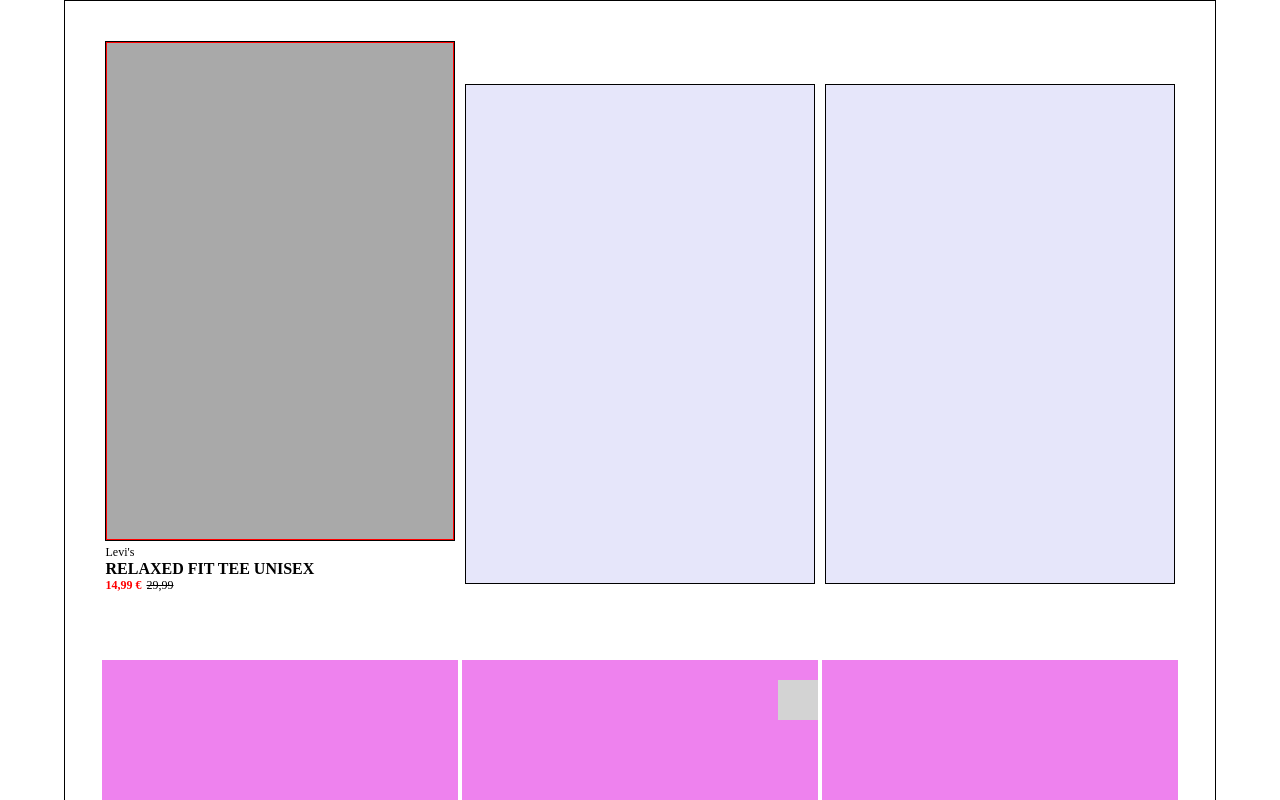
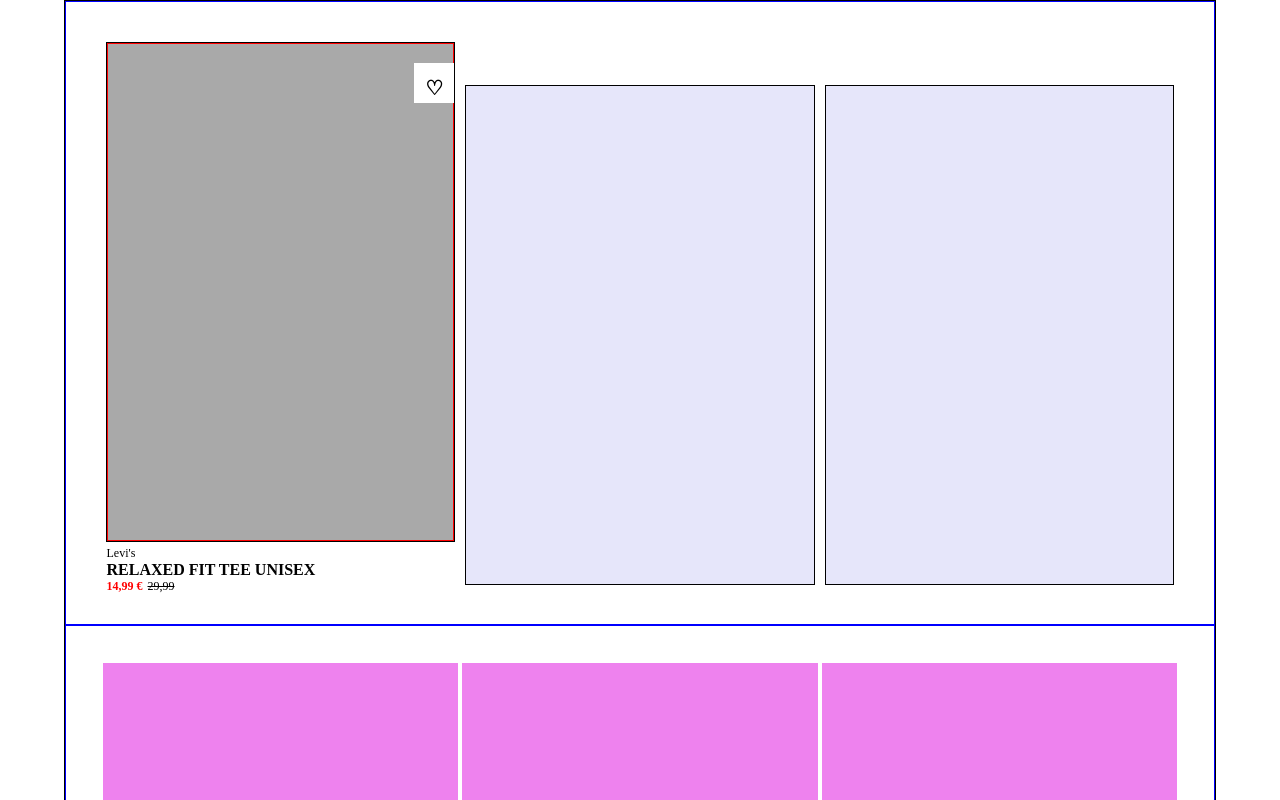
Before and after one commit to davidechon/html-css-boolando, a plain HTML site: page index.html in a window 1280 px wide. Shown: the top 800 px of the page. Drawn offline with Linux system fonts and the light colour scheme.

Commit message:
aggiunto like

```diff
--- a/css/style.css
+++ b/css/style.css
@@ -11,6 +11,7 @@ main{
 .row {
     font-size: 0;
     padding: 3%;
+    border: 1px solid blue;
 }
 /* CARDS */
 .cards {
@@ -19,12 +20,12 @@ main{
     height: 500px;
     margin: 5px;
     background-color: lavender;
-    /* position: relative; */
     border: 1px solid black;
 }
 figure{
     width: 100%;
     height: 100%;
+    position: relative;
 }
 .placeholder{
     width: 100%;
@@ -34,6 +35,21 @@ figure{
     display: inline-block;
 
 }
+.like {
+    width: 40px;
+    height: 40px;
+    background-color: white;
+    position: absolute;
+    top: 20px;
+    right: 0px;
+    font-size: 20px;
+    text-align: center;
+    line-height: 50px;
+    font-weight: bold;
+    vertical-align: middle;
+    color: black;
+
+ }
 figcaption{
     margin-top: 5px;
 }
@@ -79,26 +95,6 @@ figcaption{
     display: block;
 }
 
-/* Like */
-.like {
-   width: 40px;
-   height: 40px;
-   background-color: lightgrey;
-   position: absolute;
-   top: 20px;
-   right: 0px;
-   font-size: 12px;
-   text-align: center;
-   line-height: 50px;
-   font-weight: bold;
-   color: black;
-
-}
-
-.box:hover .box-overlay{
-    display: block;
-}
-
 .unlike-overlay::after{
     content: "&#9829;";
     background-color: green;
--- a/index.html
+++ b/index.html
@@ -14,6 +14,7 @@
             <div class="cards">
                 <figure>
                     <span class="placeholder"></span>
+                    <span class="like">&#9825;</span>
                     <figcaption>
                         <span class="small-text">Levi's</span> <br>
                         <span class="big-text">RELAXED FIT TEE UNISEX</span> <br>
@@ -39,7 +40,7 @@
             </div>
 
             <div class="box">
-                <div class="like"></div>
+
             </div>
 
 
@@ -47,24 +48,6 @@
 
 
         </div>
-        <div class="row">
-            <div class="box">
-                <div class="box-overlay"></div>
-            </div>
-            <div class="box"></div>
-            <div class="box"></div>
-        </div>
-        <!-- <div class="row">
-            <div class="box"></div>
-            <div class="box"></div>
-            <div class="box"></div>
-        </div>
-        <div class="row">
-            <div class="box"></div>
-            <div class="box"></div>
-            <div class="box"></div>
-        </div> -->
-
     </main>
 
 </body>
```
